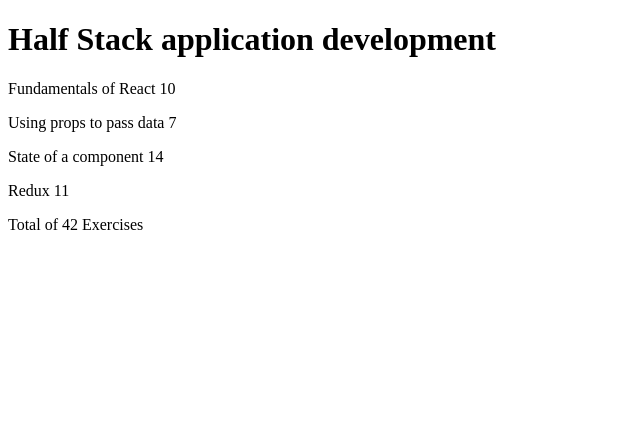
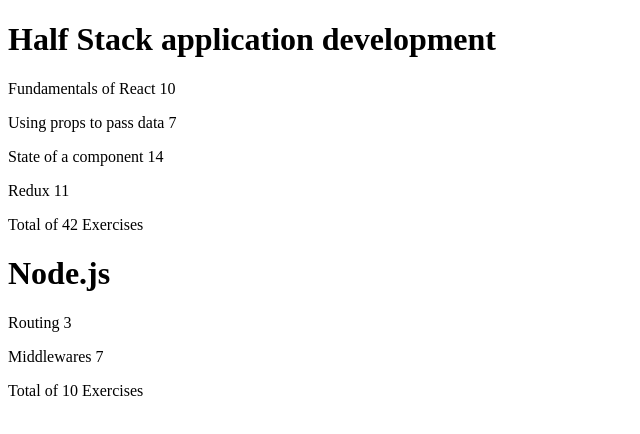
Before and after one commit to NavdeepKakrod/Part2, a React (Vite) app in the folder courseinfo/: page / in a window 1280 px wide. Shown: the top 434 px of the page, without its empty margins (0-640 px from the left). Built offline with nearby package versions, Linux system fonts and the light colour scheme.

Commit message:
Added Exercise 2.4

```diff
--- a/courseinfo/src/App.jsx
+++ b/courseinfo/src/App.jsx
@@ -1,9 +1,10 @@
 import Course from "./components/Course.jsx"
 
 const App = () => {
-  const course = {
+  const courses = [
+    {
+      name: 'Half Stack application development',
       id: 1,
-    name: 'Half Stack application development',
       parts: [
         {
           name: 'Fundamentals of React',
@@ -26,9 +27,30 @@ const App = () => {
           id: 4
         }
       ]
+    },
+    {
+      name: 'Node.js',
+      id: 2,
+      parts: [
+        {
+          name: 'Routing',
+          exercises: 3,
+          id: 1
+        },
+        {
+          name: 'Middlewares',
+          exercises: 7,
+          id: 2
         }
+      ]
+    }
+  ]
 
-  return <Course course={course} />
+  return(
+    <>
+    {courses.map(course => <Course key={course.id} course={course} />)}
+    </>
+  )
 }
 
 export default App
```
Lines whose indentation alone changed are shown as unchanged.
